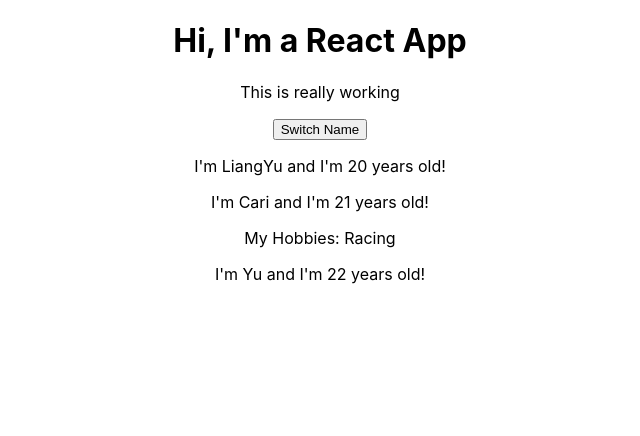
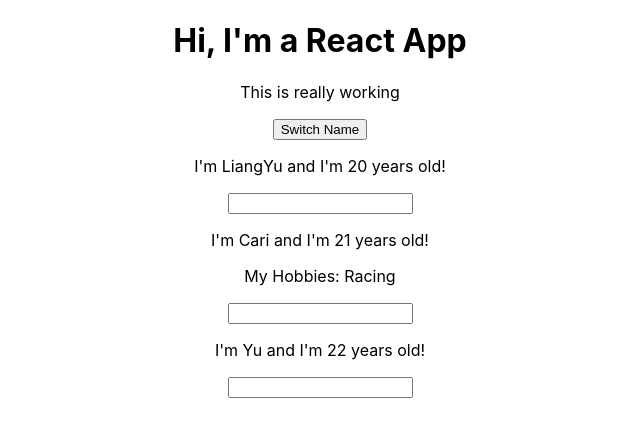
Before and after one commit to Mayvis/react-practice, a React (Create React App) app: page / in a window 1280 px wide. Shown: the top 436 px of the page, without its empty margins (320-960 px from the left). Built offline with nearby package versions, Linux system fonts and the light colour scheme.

Commit message:
Two way binding

```diff
--- a/src/App.js
+++ b/src/App.js
@@ -7,8 +7,8 @@
   state = {
     persons: [
       { name: 'LiangYu', age: 20 },
-      { name: "Cari", age: 21 },
-      { name: "Yu", age: 22 }
+      { name: 'Cari', age: 21 },
+      { name: 'Yu', age: 22 }
     ],
     otherState: 'Hello, beautiful LiangYu'
   };
@@ -21,8 +21,20 @@
     this.setState({
       persons: [
         { name: newName, age: 20 },
-        { name: "Cari", age: 21 },
-        { name: "Yu", age: 22 }
+        { name: 'Cari', age: 21 },
+        { name: 'Yu', age: 22 }
+      ]
+    });
+  };
+
+  nameChangedHandler = (event) => {
+    console.log('nameChanged');
+
+    this.setState({
+      persons: [
+        { name: 'LiangYu', age: 20 },
+        { name: event.target.value, age: 21 },
+        { name: 'Yu', age: 22 }
       ]
     });
   };
@@ -40,6 +52,7 @@
           name={this.state.persons[1].name}
           age={this.state.persons[1].age}
           click={this.switchNameHandler.bind(this, 'Yu')}
+          change={this.nameChangedHandler}
         >My Hobbies: Racing</Person>
         <Person
           name={this.state.persons[2].name}
--- a/src/Person/Person.js
+++ b/src/Person/Person.js
@@ -5,6 +5,7 @@
     <div>
       <p onClick={props.click}>I'm {props.name} and I'm {props.age} years old!</p>
       <p>{props.children}</p>
+      <input type="text" onChange={props.change}/>
     </div>
   );
 };
```
